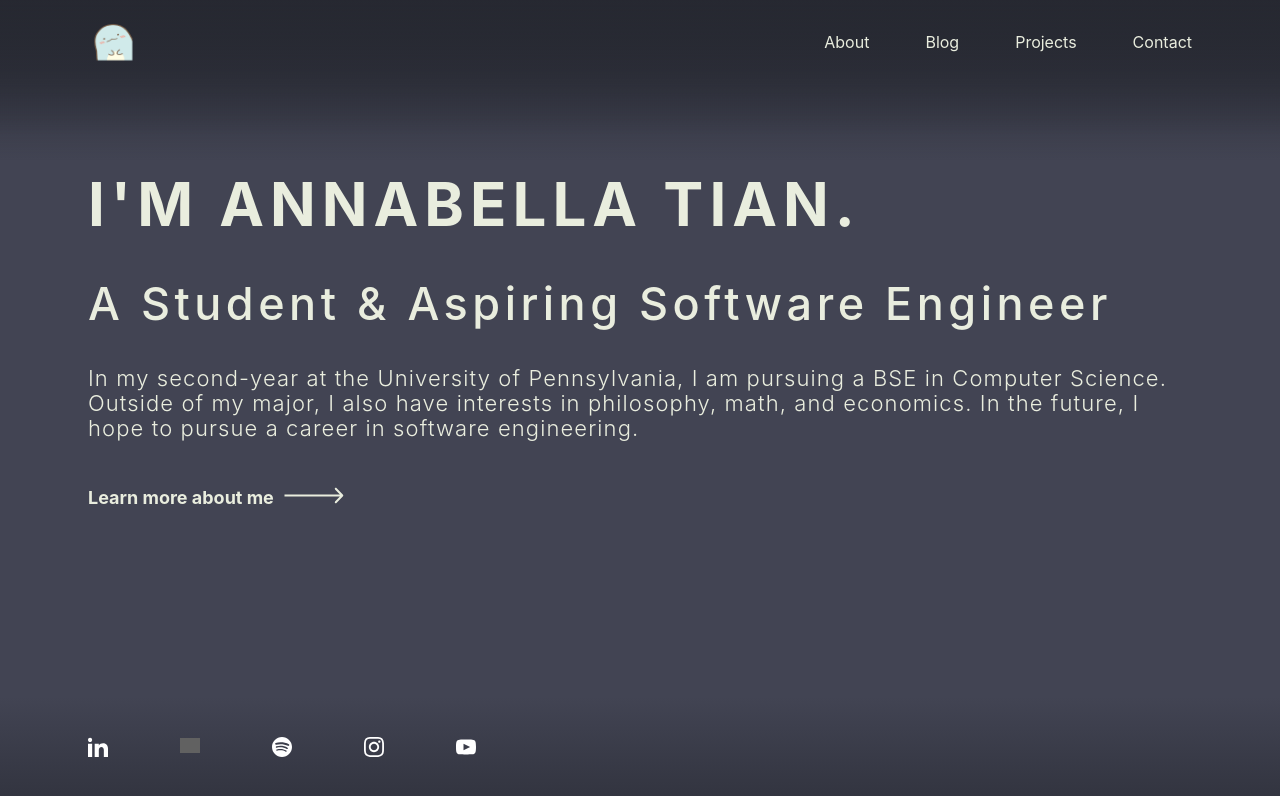
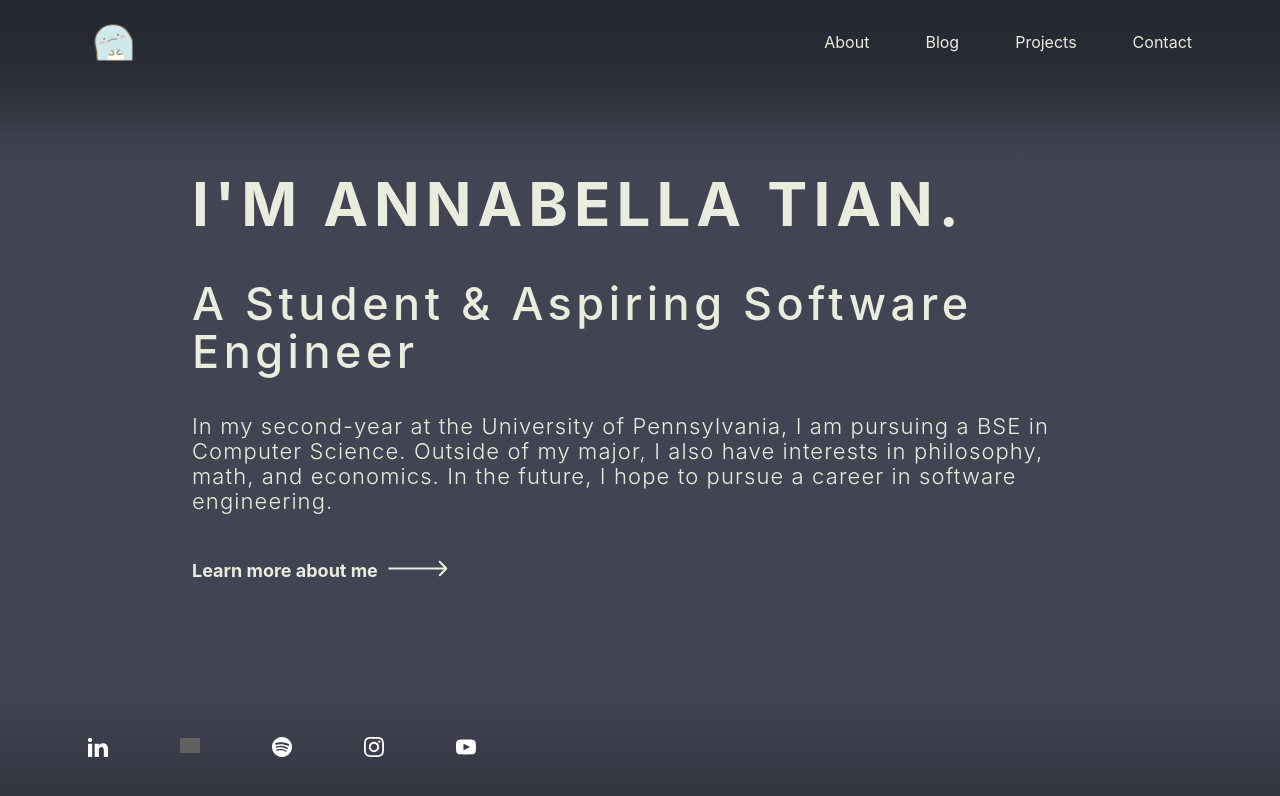
Before and after one commit to annabellatian/annabellatian.github.io, a React (Create React App) app: page / in a window 1280 px wide. Shown: the top 796 px of the page. Built offline with nearby package versions, Linux system fonts and the light colour scheme; grey boxes are pictures that could not be loaded.

Commit message:
fixed centering

```diff
--- a/src/pages/home.js
+++ b/src/pages/home.js
@@ -10,6 +10,7 @@ const Home = () => {
       <div class='container'
       style={{
         color: '#E9EDDE',
+        width: '70% !important'
       }}>
       <div style={{padding: '3rem 0'}}>
         <h1
--- a/src/pages/posts/Posts.css
+++ b/src/pages/posts/Posts.css
@@ -34,7 +34,6 @@ h3 {
 }
 
 .container {
-    display: table-cell;
     width: 70%;
     padding: 5rem 5.5rem 0rem;
     margin-right: auto;
```
